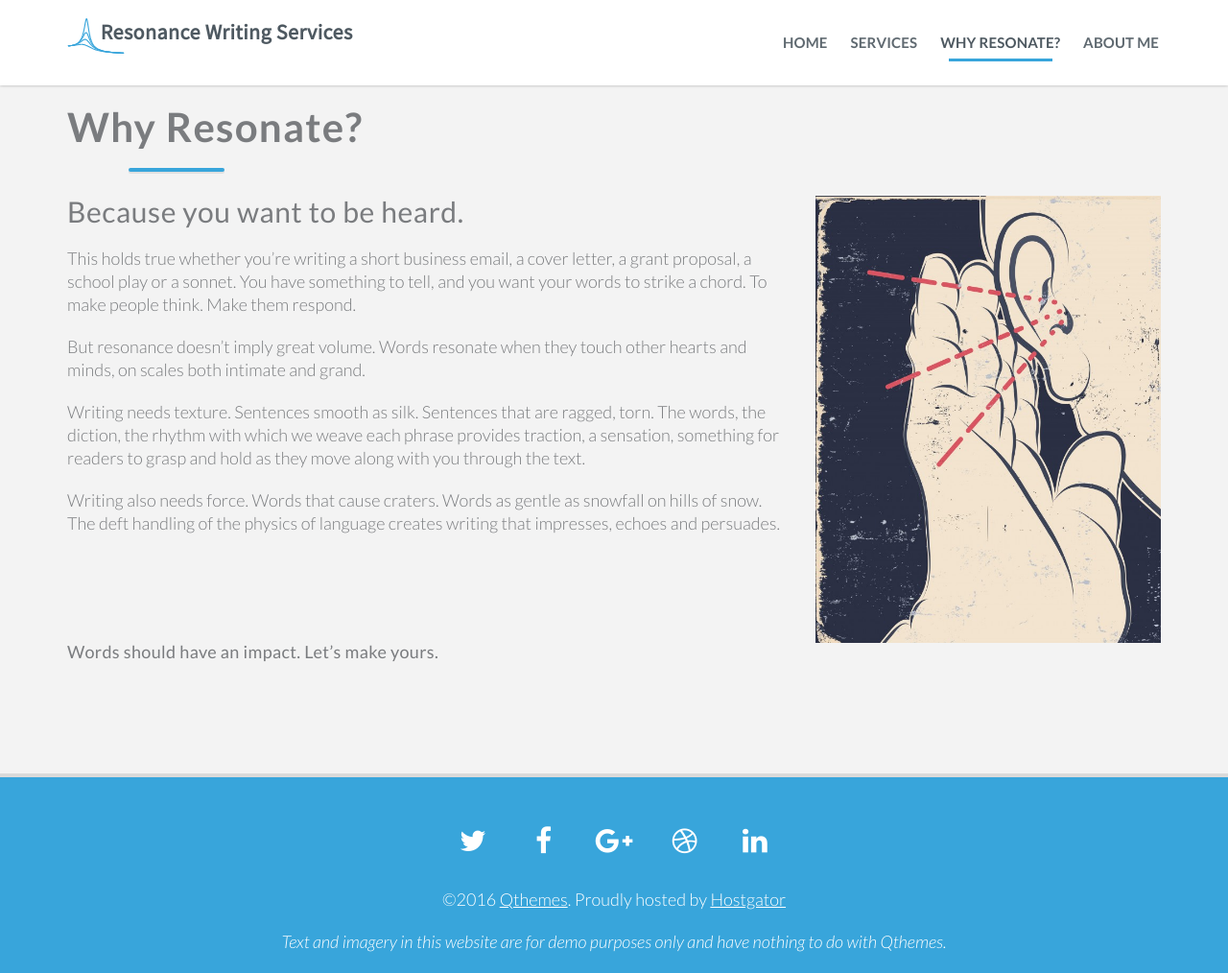
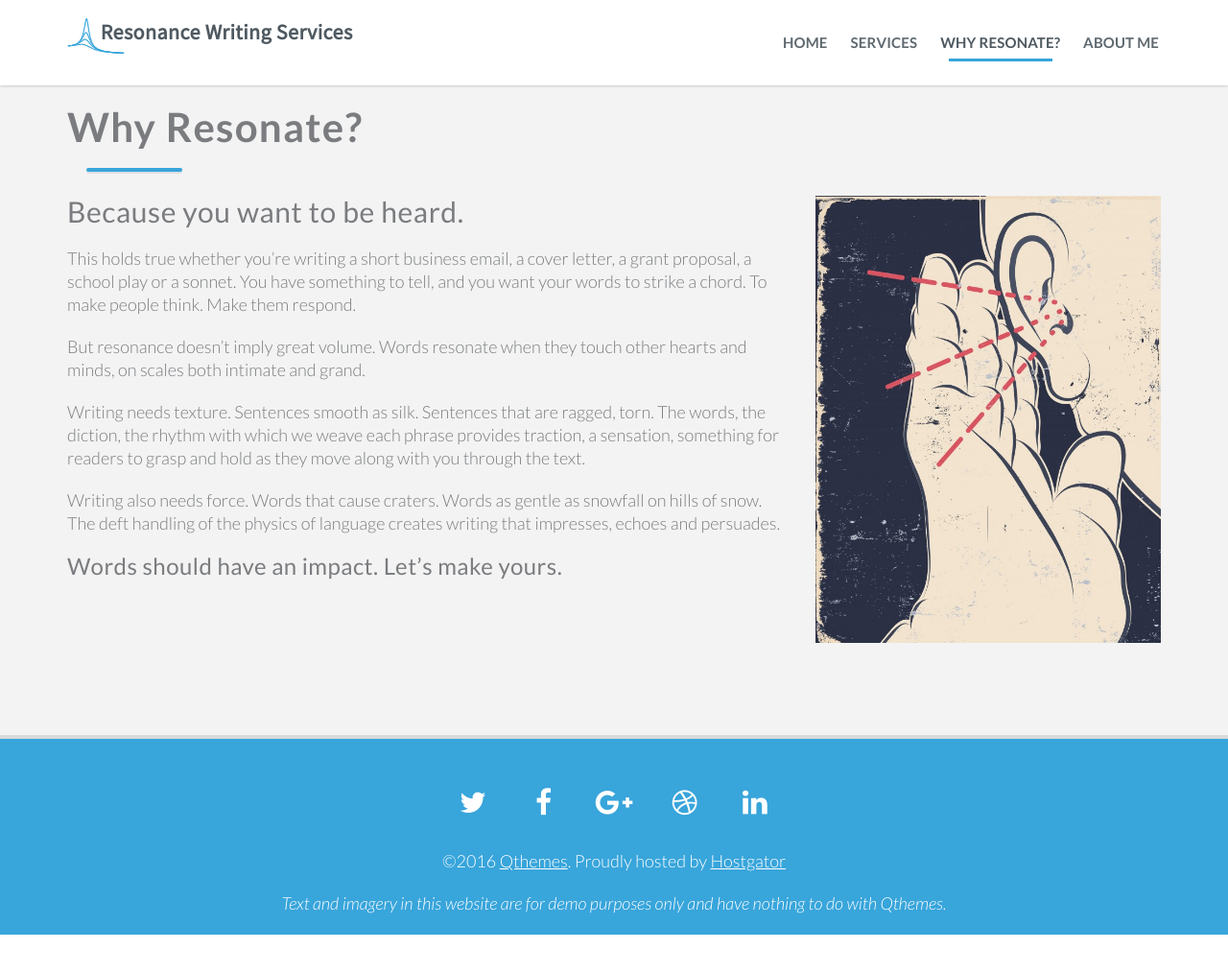
Before and after one commit to MarkBrady2/MarkBrady2.github.io, a Jekyll site: the page built from why-resonate/index.html, in a window 1280 px wide and 1014 px high. Shown: the whole window at 96% size. Built offline with Jekyll 4.4.1, drawn with Linux system fonts in a browser that asks for light colours; nearby versions of some CDN libraries.

Commit message:
Fixed left positioning of section blue mark and tweaked size/position of last sentence on resonate page

```diff
--- a/css/qubico.css
+++ b/css/qubico.css
@@ -150,9 +150,8 @@ a:focus,
     width:100px;
     height:4px;
     position:absolute;
-    left:10%;
+    left:20px;
     bottom:-15px;
-    margin-left:-50px;
     background:#5cc9df;
     border-radius:3px;
     box-shadow:0 2px 0 rgba(0,0,0,0.08);
--- a/why-resonate/index.html
+++ b/why-resonate/index.html
@@ -10,8 +10,6 @@ title:  Why Resonate?
 
 		<h1 class="section-title">Why Resonate?</h1>
 
-
-
 		<div class="row">
 			<div class="col-md-8">
 				<h2>Because you want to be heard.</h2>
@@ -19,18 +17,14 @@ title:  Why Resonate?
 				<p>But resonance doesn’t imply great volume. Words resonate when they touch other hearts and minds, on scales both intimate and grand.</p>
 				<p>Writing needs texture. Sentences smooth as silk. Sentences that are ragged, torn. The words, the diction, the rhythm with which we weave each phrase provides traction, a sensation, something for readers to grasp and hold as they move along with you through the text.</p>
 				<p>Writing also needs force. Words that cause craters. Words as gentle as snowfall on hills of snow. The deft handling of the physics of language creates writing that impresses, echoes and persuades.</p>
+
+				<h3>Words should have an impact. Let’s make yours.</h3>
 			</div>
 			<div class="col-md-4">
 				<img src="{{ site.baseurl }}/assets/wantToBeHeardListening.jpg" alt="" class="img-responsive" />
 			</div>
 		</div>
 
-		<div class="row">
-			<div class="col-md-8">
-				<h4>Words should have an impact. Let’s make yours.</h4>
-			</div>
-		</div>
-
 	</div>
 
 </section>
```
